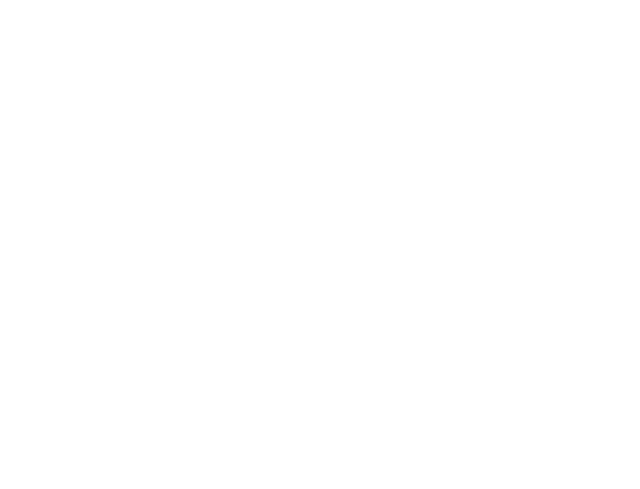
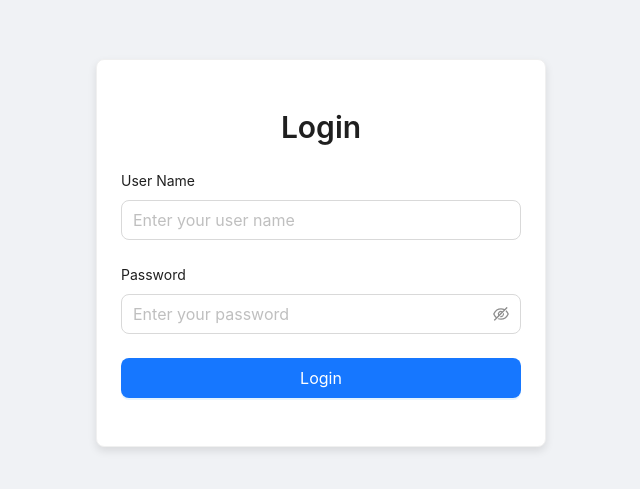
Before and after one commit to Nqnhut24/CNPMNC_242, a React (Create React App) app: page /login in a window 1280 px wide. Before the commit this address had no page. Shown: the part 147-636 px from the top of the page, without its empty margins (319-959 px from the left). Built offline with nearby package versions, Linux system fonts and the light colour scheme.

Commit message:
add login page

```diff
--- a/src/App.js
+++ b/src/App.js
@@ -4,12 +4,17 @@
 import Employee from "./pages/Employee";
 import Manager from "./pages/Manager";
 import Finance from "./pages/Manager";
+import Login from "./pages/Login";
 
 function App() {
     return (
         <div className="App">
             <Router>
                 <Routes>
+                    <Route
+                        path="/login"
+                        element={<Login />}
+                    />
                     <Route
                         path="/request"
                         element={<Employee />}
@@ -22,6 +27,7 @@
                         path="/finance"
                         element={<Finance />}
                     />
+
                 </Routes>
             </Router>
         </div>
--- /dev/null
+++ b/src/pages/Login/index.jsx
@@ -0,0 +1,178 @@
+// import React, { useEffect, useState } from 'react';
+// import { Button, Checkbox, Form, Input } from 'antd';
+// import "./style.module.css";
+// const formItemLayout = {
+//   labelCol: {
+//     span: 4,
+//   },
+//   wrapperCol: {
+//     span: 8,
+//   },
+// };
+// const formTailLayout = {
+//   labelCol: {
+//     span: 4,
+//   },
+//   wrapperCol: {
+//     span: 8,
+//     offset: 4,
+//   },
+// };
+// const App = () => {
+//   const [form] = Form.useForm();
+//   const [checkNick, setCheckNick] = useState(false);
+//   useEffect(() => {
+//     form.validateFields(['nickname']);
+//   }, [checkNick, form]);
+//   const onCheckboxChange = (e) => {
+//     setCheckNick(e.target.checked);
+//   };
+//   const onCheck = async () => {
+//     try {
+//       const values = await form.validateFields();
+//       console.log('Success:', values);
+//     } catch (errorInfo) {
+//       console.log('Failed:', errorInfo);
+//     }
+//   };
+//   return (
+//     <div className="body"
+//         style={{
+//             display: 'flex',
+//             justifyContent: 'center',
+//             alignItems: 'center',
+//             height: '100vh',
+//             width: '100vw',
+//             backgroundColor: '#f0f2f5',
+//         }}>
+
+//         <Form
+//         form={form}
+//         name="dynamic_rule"
+//         style={{
+
+//             width: '600px',
+//         }}
+//         >
+//         <Form.Item
+//             {...formItemLayout}
+//             name="username"
+//             label="User Name"
+//             rules={[
+//             {
+//                 required: true,
+//                 message: 'Please input your name',
+//             },
+//             ]}
+//         >
+//             <Input placeholder="Please input your user name" />
+//         </Form.Item>
+//         <Form.Item
+//             {...formItemLayout}
+//             name="nickname"
+//             label="Password"
+//             rules={[
+//             {
+//                 required: checkNick,
+//                 message: 'Please input your nickname',
+//             },
+//             ]}
+//         >
+//             <Input placeholder="Please input your password" />
+//         </Form.Item>
+//         <Form.Item {...formTailLayout}>
+//             <Checkbox checked={checkNick} onChange={onCheckboxChange}>
+//             Password is required
+//             </Checkbox>
+//         </Form.Item>
+//         <Form.Item {...formTailLayout}>
+//             <Button type="primary" onClick={onCheck}>
+//             Login
+//             </Button>
+//         </Form.Item>
+//         </Form>
+//     </div>
+
+//   );
+// };
+// export default App;
+
+
+import React from 'react';
+ import { Button, Form, Input, Card, Typography } from 'antd';
+
+ const { Title } = Typography;
+
+ const App = () => {
+   const [form] = Form.useForm();
+
+   const onFinish = (values) => {
+     console.log('Success:', values);
+   };
+
+   return (
+     <div style={{
+       minHeight: '100vh',
+       display: 'flex',
+       justifyContent: 'center',
+       alignItems: 'center',
+       background: '#f0f2f5'
+     }}>
+       <Card
+         style={{
+           width: 450,
+           boxShadow: '0 4px 8px rgba(0,0,0,0.1)',
+           borderRadius: '8px'
+         }}
+       >
+         <div style={{ textAlign: 'center', marginBottom: 24 }}>
+           <Title level={2}>Login</Title>
+         </div>
+
+         <Form
+           form={form}
+           name="register"
+           onFinish={onFinish}
+           layout="vertical"
+           requiredMark={false}
+         >
+            <Form.Item
+             name="username"
+             label="User Name"
+             rules={[
+               {
+                 required: true,
+                 message: 'Please input your user name',
+               },
+             ]}
+           >
+             <Input size="large" placeholder="Enter your user name" />
+           </Form.Item>
+           <Form.Item
+             name="password"
+             label="Password"
+             rules={[
+               {
+                 required: true,
+                 message: 'Please input your password',
+               },
+               {
+                 min: 6,
+                 message: 'Password must be at least 6 characters',
+               },
+             ]}
+           >
+             <Input.Password size="large" placeholder="Enter your password" />
+           </Form.Item>
+           <Form.Item>
+             <Button type="primary" htmlType="submit" size="large" block>
+               Login
+             </Button>
+           </Form.Item>
+         </Form>
+       </Card>
+     </div>
+   );
+ };
+
+ export default App;
--- /dev/null
+++ b/src/pages/Login/style.module.css
@@ -0,0 +1,7 @@
+.body {
+    display: flex;
+    justify-content: center;
+    align-items: center;
+    height: 100vh;
+    width: 100vh;
+}
```
Also changed, not shown: 1 other file (tests, documents, lock files or other folders).
